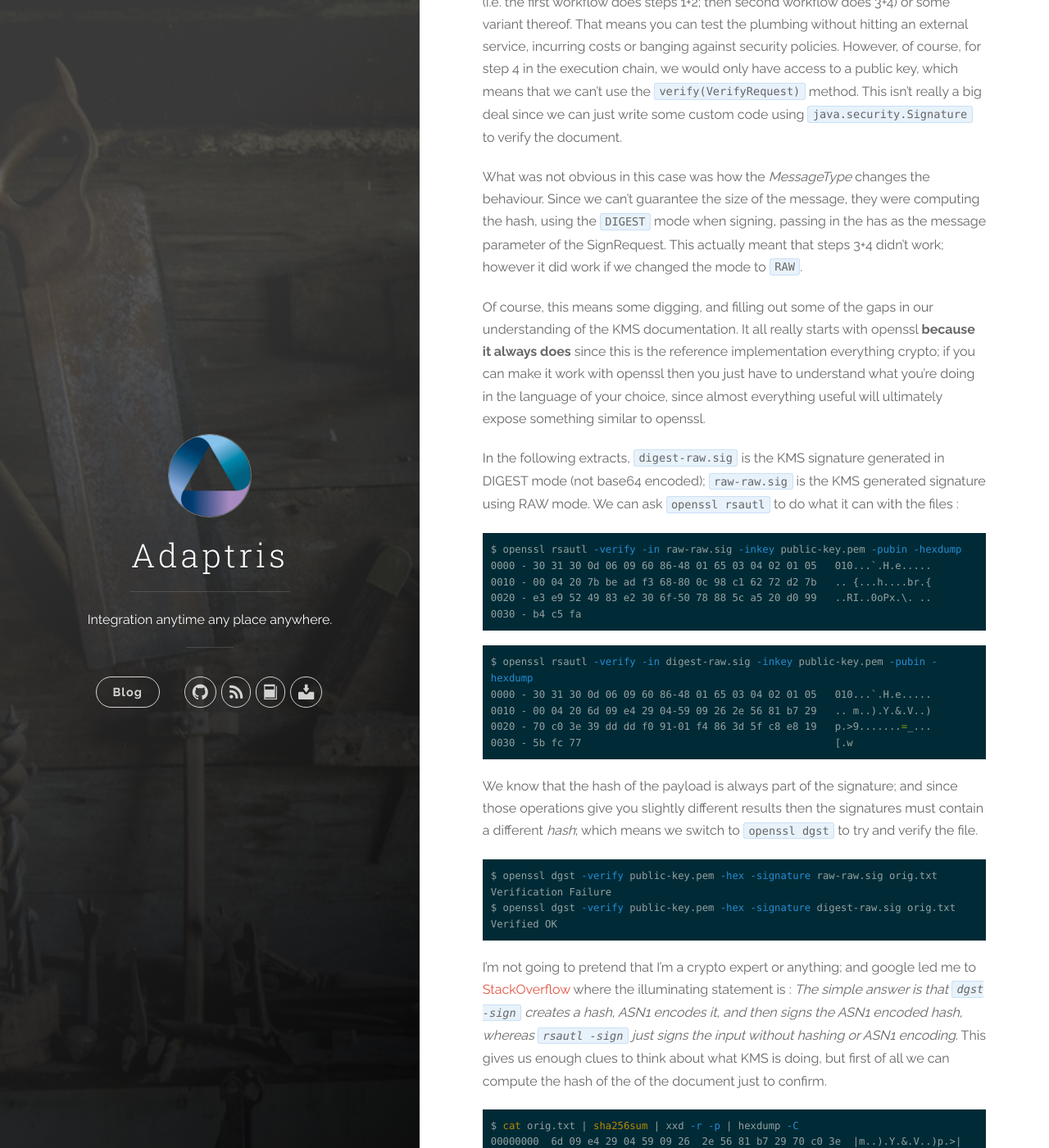
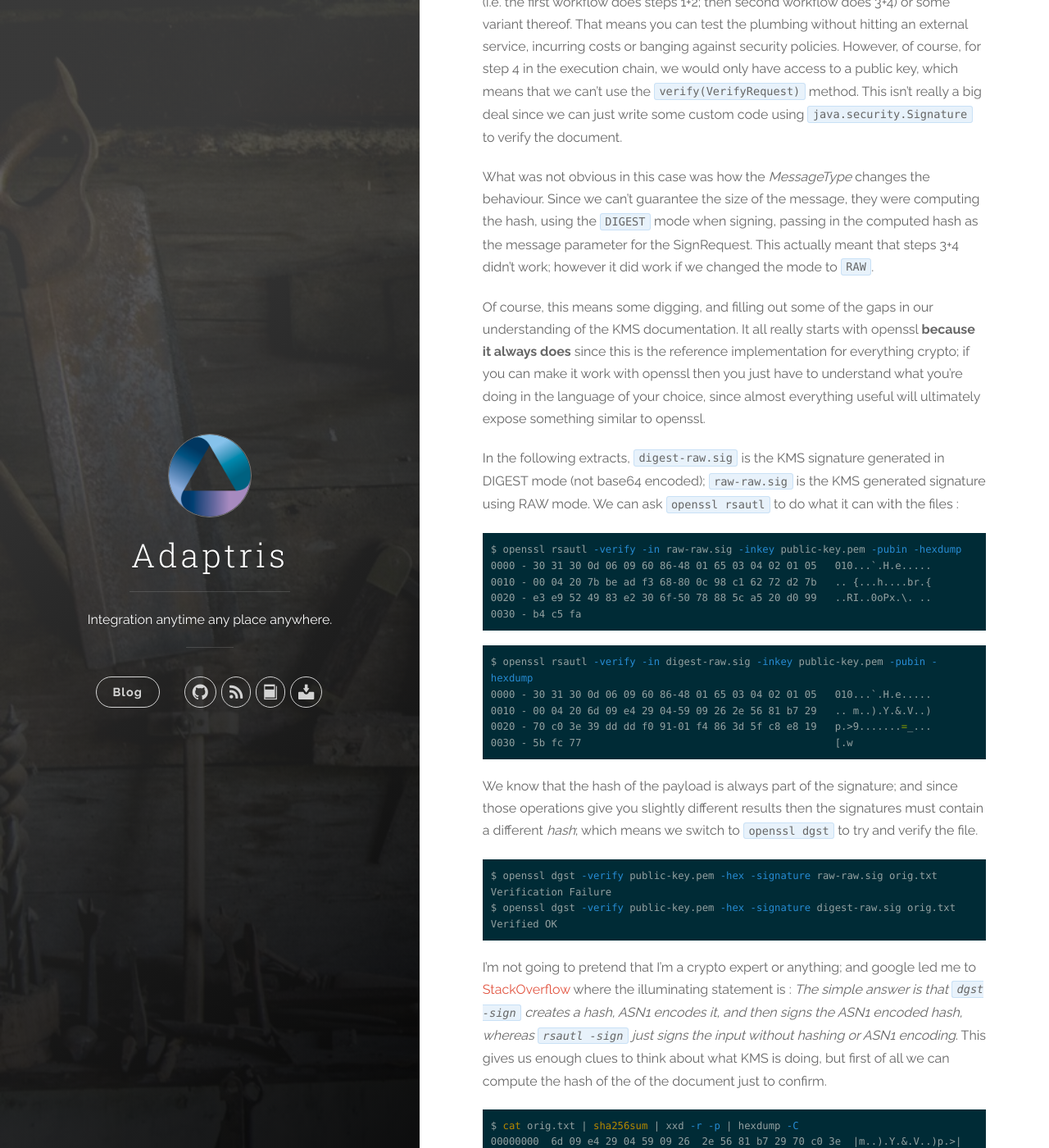
Before and after one commit to adaptris/adaptris.github.io, a Jekyll site: the page built from _posts/2020-04-09-aws-kms-fun-and-games.markdown, in a window 1280 px wide and 1400 px high, scrolled down 1517 px. Shown: the whole window at 82% size. Built offline with Jekyll 4.4.1, drawn with Linux system fonts in a browser that asks for light colours; nearby versions of some CDN libraries; some of the changed text lies outside the part shown.

Commit message:
Fixed typo/grammar

````diff
--- a/_posts/2020-04-09-aws-kms-fun-and-games.markdown
+++ b/_posts/2020-04-09-aws-kms-fun-and-games.markdown
@@ -35,9 +35,9 @@
 
 This is point where _knowing enough about enough things to get yourself into trouble_ is really useful. It's _quite obvious now_ but it wasn't when the delivery team first knocked at my door. If you look at the steps above; then it's apparent that you can mock out the remote endpoint by using an Interlok instance with 2 workflows (i.e. the first workflow does steps 1+2; then second workflow does 3+4) or some variant thereof. That means you can test the plumbing without hitting an external service, incurring costs or banging against security policies. However, of course, for step 4 in the execution chain, we would only have access to a public key, which means that we can't use the `verify(VerifyRequest)` method. This isn't really a big deal since we can just write some custom code using `java.security.Signature` to verify the document.
 
-What was not obvious in this case was how the _MessageType_ changes the behaviour. Since we can't guarantee the size of the message, they were computing the hash, using the `DIGEST` mode when signing, passing in the has as the message parameter of the SignRequest. This actually meant that steps 3+4 didn't work; however it did work if we changed the mode to `RAW`.
+What was not obvious in this case was how the _MessageType_ changes the behaviour. Since we can't guarantee the size of the message, they were computing the hash, using the `DIGEST` mode when signing, passing in the computed hash as the message parameter for the SignRequest. This actually meant that steps 3+4 didn't work; however it did work if we changed the mode to `RAW`.
 
-Of course, this means some digging, and filling out some of the gaps in our understanding of the KMS documentation. It all really starts with openssl **because it always does** since this is the reference implementation everything crypto; if you can make it work with openssl then you just have to understand what you're doing in the language of your choice, since almost everything useful will ultimately expose something similar to openssl.
+Of course, this means some digging, and filling out some of the gaps in our understanding of the KMS documentation. It all really starts with openssl **because it always does** since this is the reference implementation for everything crypto; if you can make it work with openssl then you just have to understand what you're doing in the language of your choice, since almost everything useful will ultimately expose something similar to openssl.
 
 In the following extracts, `digest-raw.sig` is the KMS signature generated in DIGEST mode (not base64 encoded); `raw-raw.sig` is the KMS generated signature using RAW mode. We can ask `openssl rsautl` to do what it can with the files :
 
@@ -75,12 +75,12 @@
 00000020
 ```
 
-This tells us that _digest-raw.sig_ contains the correct hash, and _raw-raw.sig_ contains an different hash entirely. This leads us to the question _What is the difference between RAW & DIGEST mode in AWS KMS?_ I'm sure that the answer to this question is available in their copious documentation but it can be summed up as :
+This tells us that _digest-raw.sig_ contains the correct hash, and _raw-raw.sig_ contains an different hash entirely. The right question to ask now is: _What is the difference between RAW & DIGEST mode in AWS KMS?_ I'm sure that the answer to this question is available in their copious documentation but it can be summed up as :
 
 * RAW mode re-computes the hash of your message parameter and signs it -> effectively doing openssl dgst -sign (this is actually demonstrated by the hash in _raw-raw.sig_; it appears to be `SHA256(SHA256(orig.txt))`)
 * DIGEST just uses the ByteBuffer that you've sent *as part of the signature* -> effectively doing openssl rsautl -sign
 
-This leaves us with the question _What does this mean for Interlok/java.security.Signature?_ We know that `Signature.verify()` must compute the has of the whatever bytes you've used with `update()` when checking the signature, so we need to adjust our thinking in terms what we're verifying.
+_What does this mean for Interlok/java.security.Signature?_ We know that `Signature.verify()` must compute the hash of the whatever bytes you've used with `update()` when checking the signature, so we need to adjust our thinking in terms what we're verifying.
 
 * If the "hash of the document was signed in DIGEST mode" -> it's the actual payload that you want to verify not the hash of the document.
 * If the "hash of the document was signed in RAW mode" -> then it is the hash that you want to verify, because that is the real document.
````
